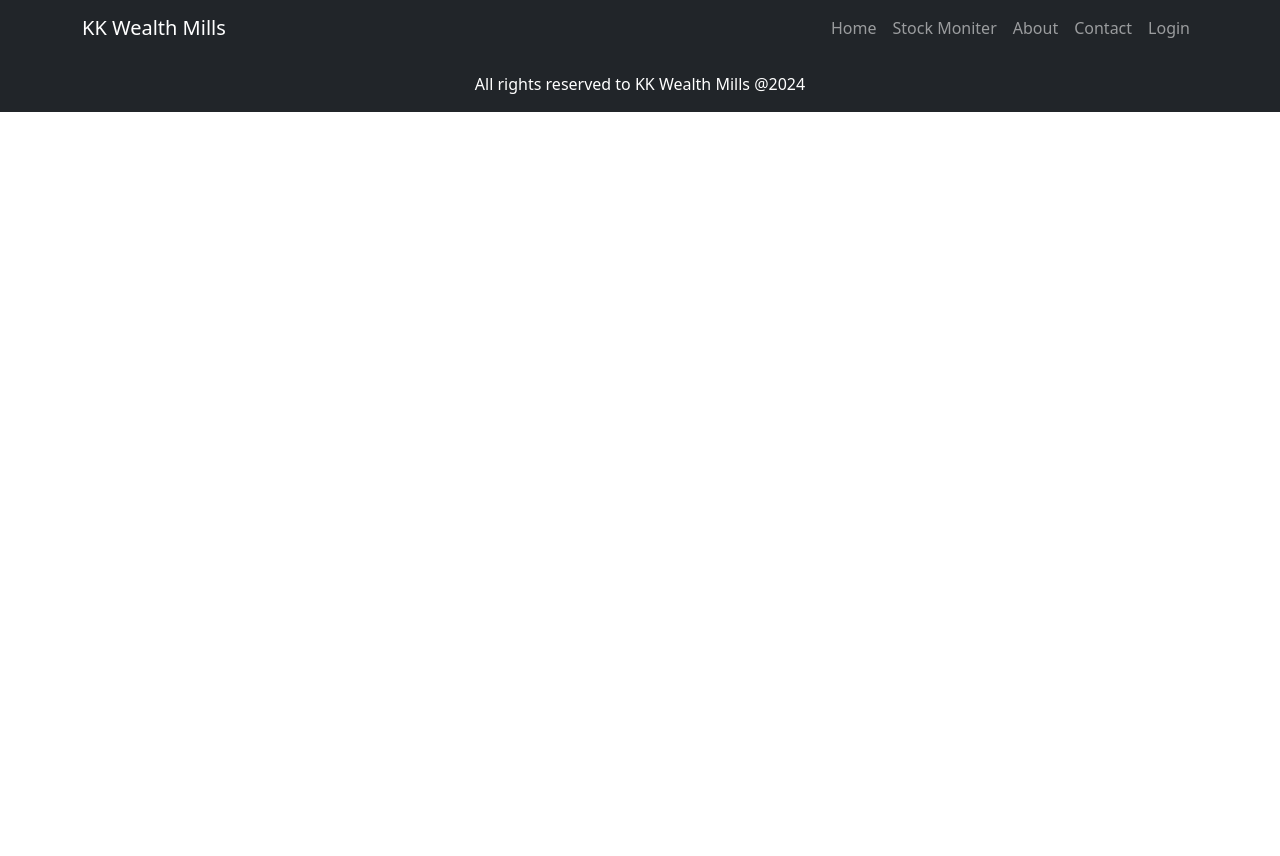
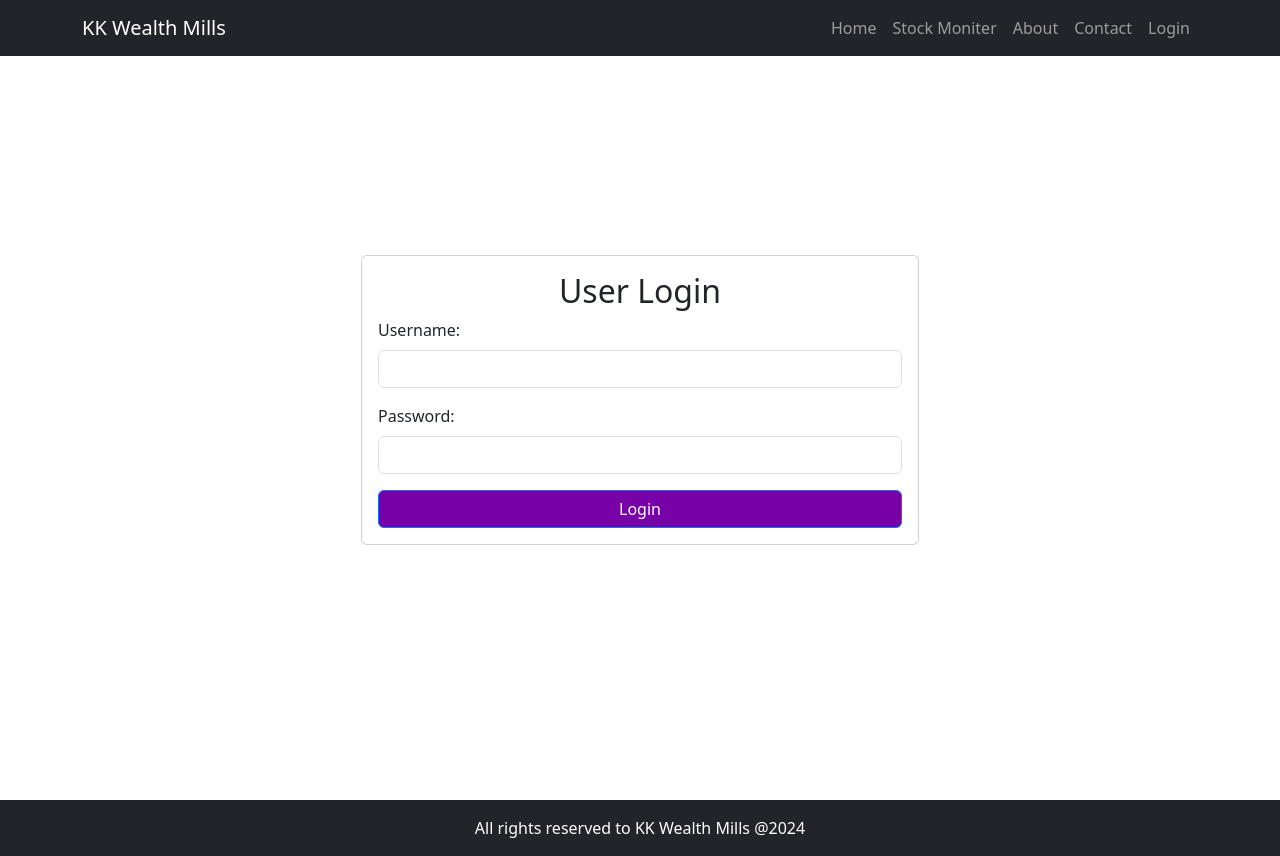
Before and after one commit to kirankandregula/wealthmills, a React (Create React App) app: page /login in a window 1280 px wide. Before the commit the page ends 800 px from the top, so only its background shows below. Built offline with nearby package versions, Linux system fonts and the light colour scheme.

Commit message:
addloader

```diff
--- a/package.json
+++ b/package.json
@@ -13,6 +13,7 @@
     "mdb-react-ui-kit": "^7.2.0",
     "react": "^18.2.0",
     "react-bootstrap": "^2.10.2",
+    "react-cookie": "^7.1.4",
     "react-dom": "^18.2.0",
     "react-router-dom": "^6.22.3",
     "react-scripts": "5.0.1",
--- a/src/App.css
+++ b/src/App.css
@@ -18,3 +18,11 @@
 
   border-radius: 10px;
 }
+
+.about-us-container {
+  margin-top: 20px;
+  background-color: #f8f9fa;
+  padding: 20px;
+  border-radius: 5px;
+  box-shadow: 0 2px 4px rgba(0,0,0,0.1);
+}
--- a/src/App.js
+++ b/src/App.js
@@ -6,6 +6,8 @@ import About from "./components/About";
 import Contact from "./components/Contact";
 import LoginPage from "./components/LoginPage";
 import HomePage from "./components/HomePage";
+import "./App.css";
+import AboutUs from "./components/About";
 
 
 export default function App() {
--- a/src/components/About.jsx
+++ b/src/components/About.jsx
@@ -1,9 +1,15 @@
+import React from 'react';
+import "./../App.css";
+
 const About = () => {
-    return (
-      <div>
-        <h1>AboutUs</h1>
-      </div>
-    );
-  };
+  return (
+    <div className="about-us-container mt-5 p-2">
+      <h2 className='text-center'>About Us</h2>
+      <p>Welcome to KK Wealth Mills, your personal finance portfolio management solution founded by Kiran Kandregula.</p>
+      <p>At KK Wealth Mills, we are dedicated to helping you manage and grow your personal finance portfolio efficiently. Our goal is to provide you with the tools and resources needed to achieve your financial objectives.</p>
 
-  export default About;
+    </div>
+  );
+};
+
+export default About;
--- a/src/components/Contact.jsx
+++ b/src/components/Contact.jsx
@@ -1,7 +1,12 @@
 const Contact = () => {
     return (
-      <div>
+      <div className="mt-5 text-center">
         <h1>ContactUs</h1>
+        <p>For any inquiries or assistance, please contact us:</p>
+      <ul>
+        <li>Email: kirankandregulaiiit@gmail.com</li>
+        <li>Mobile: 7989817831</li>
+      </ul>
       </div>
     );
   };
--- a/src/components/LoginPage.jsx
+++ b/src/components/LoginPage.jsx
@@ -1,9 +1,58 @@
+import React, { useState } from 'react';
+import { Link } from 'react-router-dom';
+import axios from 'axios'; // Import Axios
+
 const LoginPage = () => {
-    return (
-      <div>
-        <h1>LoginPage</h1>
-      </div>
-    );
+  const [credentials, setCredentials] = useState({ userName: '', passWord: '' });
+  const [errorMessage, setErrorMessage] = useState('');
+
+  const handleChange = (e) => {
+    setCredentials({ ...credentials, [e.target.name]: e.target.value });
   };
 
-  export default LoginPage;
+  const handleSubmit = (e) => {
+    e.preventDefault();
+    // Replace the URL with your Google Apps Script URL
+    axios.get('YOUR_GOOGLE_APPS_SCRIPT_URL')
+      .then(response => {
+        const data = response.data;
+        console.log(data);
+        const user = data[credentials.userName.toLowerCase()];
+        if (user && user.Password === credentials.passWord) {
+          // Handle successful login
+          console.log('Login successful');
+        } else {
+          setErrorMessage('Invalid username or password');
+        }
+      })
+      .catch(error => {
+        console.error('Error logging in:', error);
+        setErrorMessage('Failed to login. Please try again.');
+      });
+  };
+
+  return (
+    <div className="container d-flex justify-content-center align-items-center vh-100">
+      <div className="card w-50">
+        <div className="card-body">
+          <h2 className="card-title text-center">User Login</h2>
+          {errorMessage && <p className="text-center text-danger">{errorMessage}</p>}
+          <form onSubmit={handleSubmit}>
+            <div className="mb-3">
+              <label htmlFor="userName" className="form-label">Username:</label>
+              <input type="text" id="userName" name="userName" value={credentials.userName} onChange={handleChange} className="form-control" required />
+            </div>
+            <div className="mb-3">
+              <label htmlFor="passWord" className="form-label">Password:</label>
+              <input type="password" id="passWord" name="passWord" value={credentials.passWord} onChange={handleChange} className="form-control" required />
+            </div>
+            <button type="submit" className="btn btn-primary w-100" style={{ backgroundColor: "#7700a6" }}>Login</button>
+
+          </form>
+        </div>
+      </div>
+    </div>
+  );
+};
+
+export default LoginPage;
```
Also changed, not shown: 1 other file (tests, documents, lock files or other folders).
